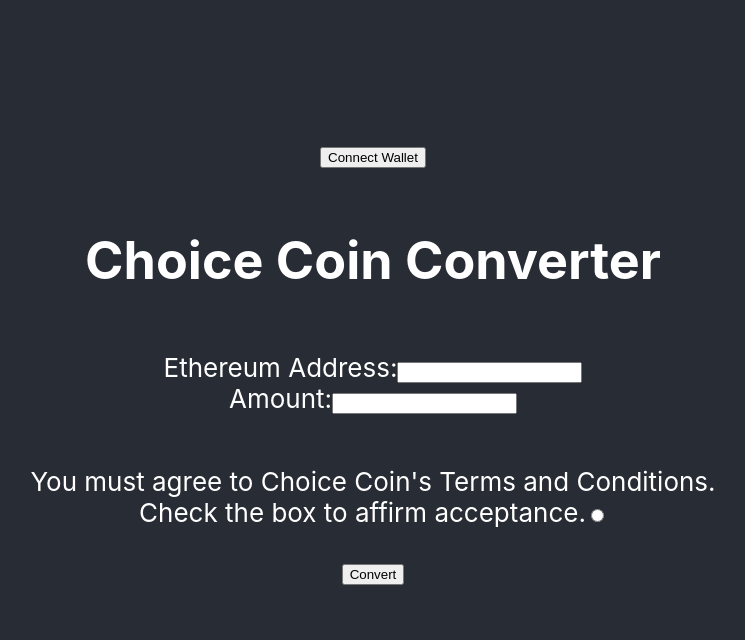
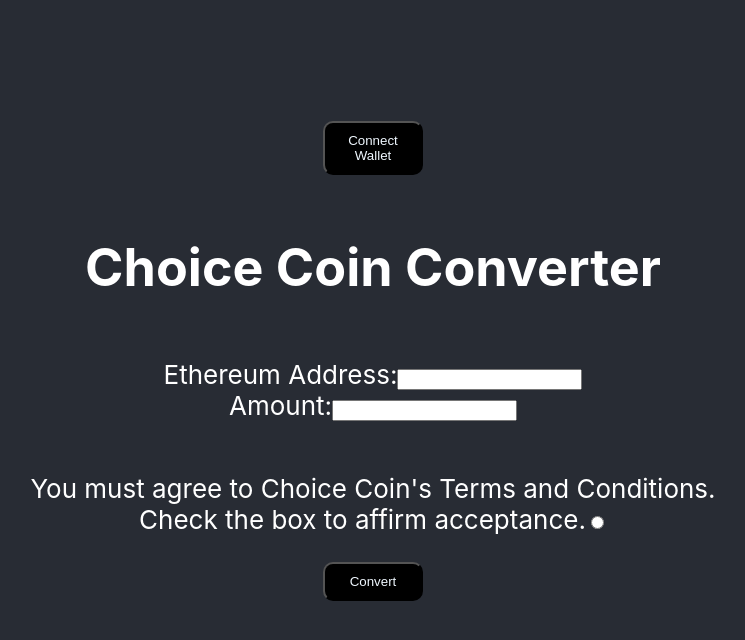
Before and after one commit to ChoiceCoin/converter, a React (Create React App) app in the folder MinConv/: page / in a window 1280 px wide. Shown: the top 640 px of the page, without its empty margins (267-1012 px from the left). Built offline with nearby package versions, Linux system fonts and the light colour scheme; what @perawallet/connect would draw is missing.

Commit message:
Update App.css

```diff
--- a/MinConv/src/App.css
+++ b/MinConv/src/App.css
@@ -37,3 +37,21 @@
     transform: rotate(360deg);
   }
 }
+
+#button {
+  background-color: black;
+  padding: 10px;
+  width: 100px;
+  color:aliceblue;
+  border-radius: 10px;
+
+}
+
+#button1 {
+  background-color: black;
+  padding: 10px;
+  width: 100px;
+  color:aliceblue;
+  border-radius: 10px;
+
+}
```
